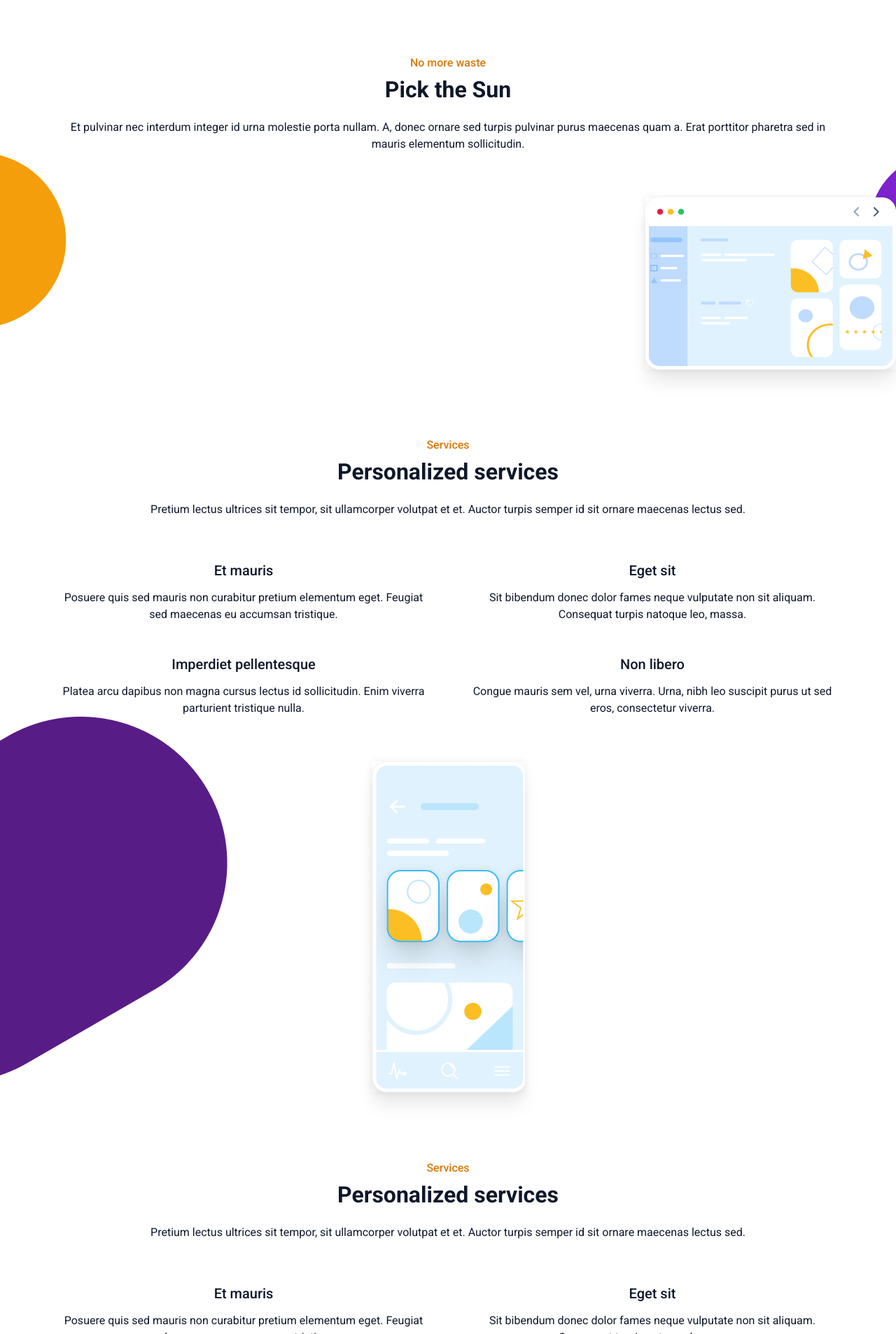
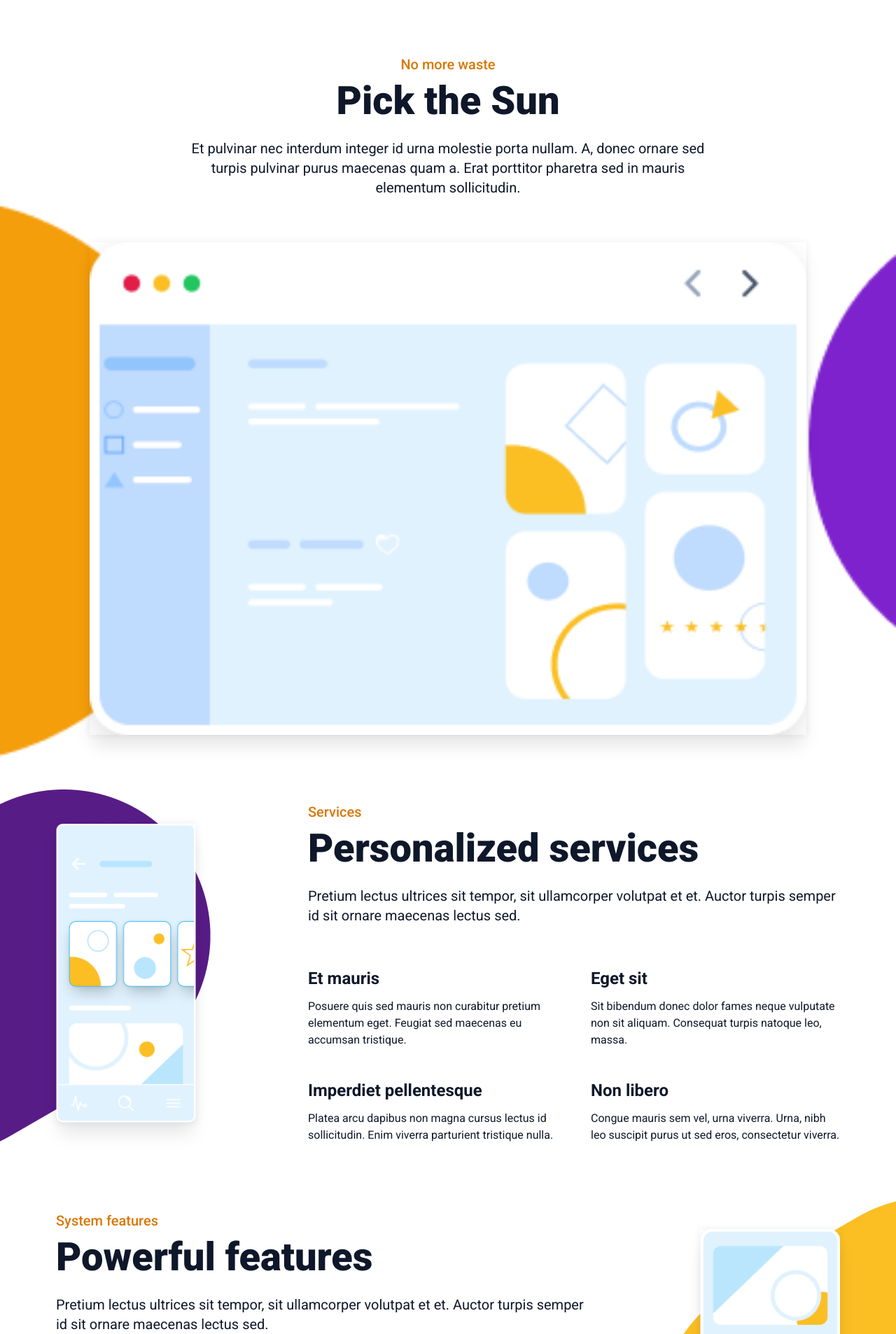
Before and after one commit to gustavopolonio/buzzvel-fe-test, a React (Vite) app: page / in a window 1280 px wide. Shown: the part 674-2580 px from the top of the page at 70% size. Built offline with nearby package versions, Linux system fonts and the light colour scheme.

Commit message:
sections 1,2 and 3 responsiveness

```diff
--- a/src/components/Section1.tsx
+++ b/src/components/Section1.tsx
@@ -1,16 +1,16 @@
 export function Section1() {
   return (
-    <section className="pt-12 pb-[358px] text-center relative">
-      <span className="padded text-amber-600 font-medium">No more waste</span>
-      <h2 className="padded mt-2 font-bold text-[32px] leading-9">Pick the Sun</h2>
-      <p className="padded mt-6">
+    <section className="pt-12 pb-[358px] text-center relative sm:pb-12">
+      <span className="padded text-amber-600 font-medium lg:text-xl">No more waste</span>
+      <h2 className="padded mt-2 font-bold text-[32px] leading-9 lg:text-[56px] lg:leading-[60px] lg:font-extrabold">Pick the Sun</h2>
+      <p className="padded mt-6 sm:w-[80%] sm:mx-auto sm:max-w-[900px] lg:text-xl">
         Et pulvinar nec interdum integer id urna molestie porta nullam. A, donec ornare sed
         turpis pulvinar purus maecenas quam a. Erat porttitor pharetra sed in mauris
         elementum sollicitudin.
       </p>
-      <img className="absolute left-0" src="/images/mobile/feature1-left-circle.png" alt="" />
-      <img className="absolute right-0" src="/images/mobile/feature1-right-circle.png" alt="" />
-      <img className="absolute bottom-12 right-0 w-[358px] shadow-image" src="/images/mobile/feature1.png" alt="Dashboard design" />
+      <img className="absolute left-0 -z-10 sm:w-[24%]" src="/images/mobile/feature1-left-circle.png" alt="" />
+      <img className="absolute right-0 -z-10 sm:w-[10%]" src="/images/mobile/feature1-right-circle.png" alt="" />
+      <img className="absolute bottom-12 right-0 w-[358px] shadow-image sm:static sm:mx-auto sm:mt-16 sm:w-[80%] sm:max-w-screen-2xl" src="/images/mobile/feature1.png" alt="Dashboard design" />
     </section>
   );
 }
--- a/src/components/Section2.tsx
+++ b/src/components/Section2.tsx
@@ -1,44 +1,48 @@
 export function Section2() {
   return (
-    <section className="py-12 text-center relative">
-      <span className="padded text-amber-600 font-medium">Services</span>
-      <h2 className="padded mt-2 font-bold text-[32px] leading-9">Personalized services</h2>
-      <p className="padded mt-6">
+    <section className="py-12 text-center relative md:flex md:items-center lg:text-start">
+      <div>
+        <span className="padded text-amber-600 font-medium lg:text-xl">Services</span>
+        <h2 className="padded mt-2 font-bold text-[32px] leading-9 lg:text-[56px] lg:leading-[60px] lg:font-extrabold">Personalized services</h2>
+        <p className="padded mt-6 lg:text-xl">
           Pretium lectus ultrices sit tempor, sit ullamcorper volutpat et et. Auctor turpis
           semper id sit ornare maecenas lectus sed.
         </p>
         <ul className="padded mt-16 grid grid-cols-2 gap-12">
           <li className="flex flex-col space-y-4">
-          <strong className="font-medium text-xl leading-[22px]">Et mauris</strong>
+            <strong className="font-medium text-xl leading-[22px] lg:text-2xl lg:leading-6 lg:font-bold">Et mauris</strong>
             <span>
               Posuere quis sed mauris non curabitur pretium elementum eget. Feugiat sed maecenas eu
               accumsan tristique.
             </span>
           </li>
           <li className="flex flex-col space-y-4">
-          <strong className="font-medium text-xl leading-[22px]">Eget sit</strong>
+            <strong className="font-medium text-xl leading-[22px] lg:text-2xl lg:leading-6 lg:font-bold">Eget sit</strong>
             <span>
               Sit bibendum donec dolor fames neque vulputate non sit aliquam. Consequat turpis
               natoque leo, massa.
             </span>
           </li>
           <li className="flex flex-col space-y-4">
-          <strong className="font-medium text-xl leading-[22px]">Imperdiet pellentesque</strong>
+            <strong className="font-medium text-xl leading-[22px] lg:text-2xl lg:leading-6 lg:font-bold">Imperdiet pellentesque</strong>
             <span>
               Platea arcu dapibus non magna cursus lectus id sollicitudin. Enim viverra parturient
               tristique nulla.
             </span>
           </li>
           <li className="flex flex-col space-y-4">
-          <strong className="font-medium text-xl leading-[22px]">Non libero</strong>
+            <strong className="font-medium text-xl leading-[22px] lg:text-2xl lg:leading-6 lg:font-bold">Non libero</strong>
             <span>
               Congue mauris sem vel, urna viverra. Urna, nibh leo suscipit purus ut sed eros,
               consectetur viverra.
             </span>
           </li>
         </ul>
-      <img className="absolute left-0 -z-10" src="/images/mobile/feature2-rectangle.png" alt="" />
-      <img className="mt-16 mx-auto shadow-image" src="/images/mobile/feature2.png" alt="Smartphone design" />
+      </div>
+      <img className="absolute -left-6 -z-10" src="/images/mobile/feature2-rectangle.png" alt="" />
+      <div className="w-[220px] mt-16 mx-auto md:mt-0 md:-order-1 md:shrink-0 md:padded lg:w-[360px]">
+        <img className="w-full shadow-image md:static" src="/images/mobile/feature2.png" alt="Smartphone design" />
+      </div>
     </section>
   );
 }
--- a/src/components/Section3.tsx
+++ b/src/components/Section3.tsx
@@ -1,9 +1,10 @@
 export function Section3() {
   return (
-    <section className="py-12 text-center relative">
-      <span className="padded text-amber-600 font-medium">Services</span>
-      <h2 className="padded mt-2 font-bold text-[32px] leading-9">Personalized services</h2>
-      <p className="padded mt-6">
+    <section className="py-12 text-center relative md:flex md:items-center lg:text-start">
+      <div>
+        <span className="padded text-amber-600 font-medium lg:text-xl">System features</span>
+        <h2 className="padded mt-2 font-bold text-[32px] leading-9 lg:text-[56px] lg:leading-[60px] lg:font-extrabold">Powerful features</h2>
+        <p className="padded mt-6 lg:text-xl">
           Pretium lectus ultrices sit tempor, sit ullamcorper volutpat et et. Auctor turpis
           semper id sit ornare maecenas lectus sed.
         </p>
@@ -37,8 +38,11 @@ export function Section3() {
             </span>
           </li>
         </ul>
+      </div>
       <img className="absolute right-0 -z-10" src="/images/mobile/feature3-rectangle.png" alt="" />
-      <img className="mt-16 mx-auto shadow-image" src="/images/mobile/feature3.png" alt="Smartphone design" />
+      <div className="w-[220px] mt-16 mx-auto md:mt-0 md:shrink-0 md:padded lg:w-[360px]">
+        <img className="w-full shadow-image md:static" src="/images/mobile/feature3.png" alt="Smartphone design" />
+      </div>
     </section>
   );
 }
```
Also changed, not shown: public/images/mobile/feature2.png. Lines whose indentation alone changed are shown as unchanged.
